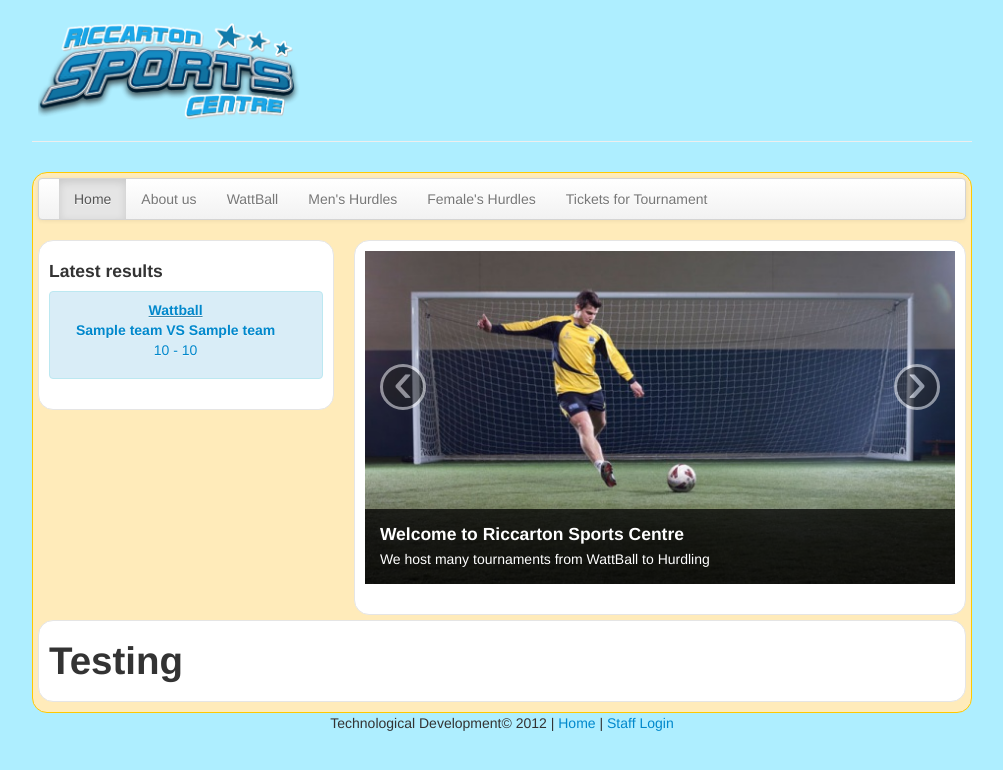
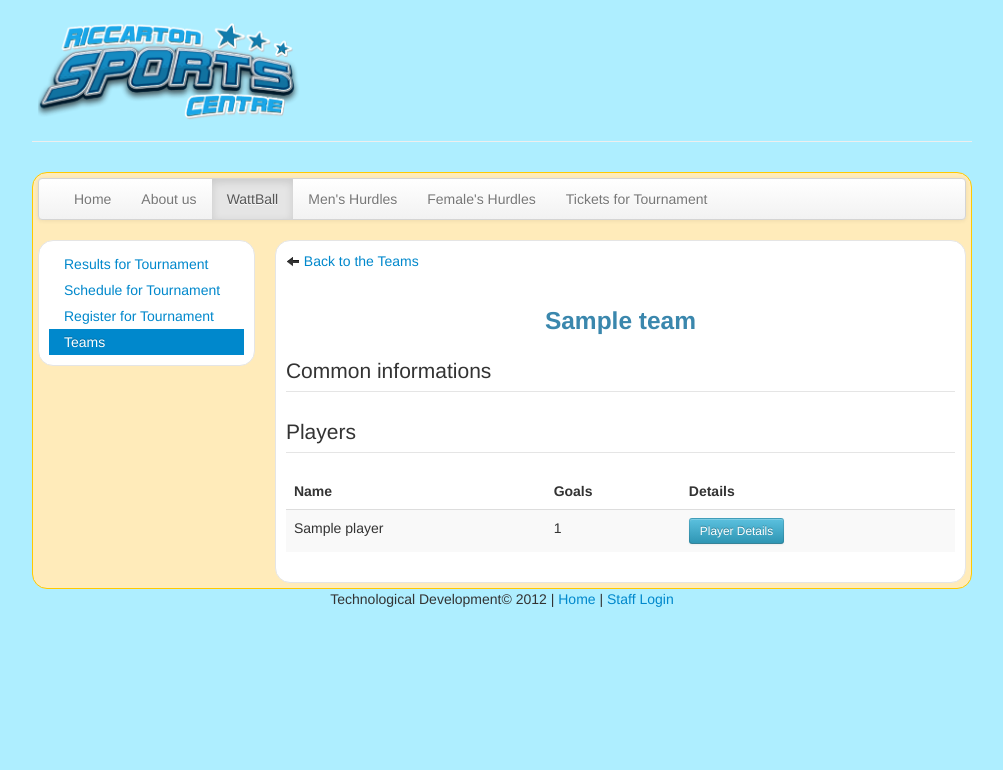
Before and after one commit to afleming1992/thirdyeargroup, a PHP site: page /index.php?team=1 in a window 1280 px wide. Shown: the top 770 px of the page, without its empty margins (138-1141 px from the left). Run offline with PHP 8.4, Linux system fonts and the light colour scheme; tables that the repository leaves empty hold one stand-in row (values such as "Sample post"); some libraries are stand-ins or nearby versions.

Commit message:
Visitor can see details of a team

```diff
--- a/controller/controller.php
+++ b/controller/controller.php
@@ -51,6 +51,10 @@ else if(isset($_GET['result']))
 {
     $app->loadResultPage(htmlspecialchars($_GET['result']));
 }
+else if(isset($_GET['team']))
+{
+    $app->loadTeamPage(htmlspecialchars($_GET['team']));
+}
 else
 	$app->loadHomePage();
 
--- a/controller/mainController.class.php
+++ b/controller/mainController.class.php
@@ -447,6 +447,34 @@ class MainController
             $this->addFooterFile();
         }
 
+        public function loadTeamPage($teamID)
+        {
+            $_SESSION['section'] = "wattball";
+            $pageName = "teams";
+            $team = new Team($this->db, $teamID);
+            $team->getTeamInfo();
+            $team->getEvent();
+            $result = $this->db->query("SELECT * FROM wattball_players WHERE teamID = $teamID");
+            $i = 0;
+            $players = array();
+
+            while($data = $result->fetch())
+            {
+                $players[$i] = new Player($this->db);
+                $players[$i]->setPlayerName($data['playerName']);
+                $players[$i]->setPlayerID($data['playerID']);
+                $players[$i]->getNumberOfGoal();
+                $i++;
+            }
+            $this->addBasicView();
+            require_once 'view/wattBallNav.php';
+            require_once 'view/teamDetails.php';
+            require_once 'view/login.php';
+            $this->addFooterFile();
+
+
+        }
+
 	/**
 	 * search in the database all tournament and put in an array
 	 */
--- /dev/null
+++ b/database/update-2013-02-21.sql
@@ -0,0 +1 @@
+ALTER table wattball_ranking add matchPoint int(11);
--- a/model/player.class.php
+++ b/model/player.class.php
@@ -6,6 +6,7 @@
 		private $teamID;
 		private $playerName;
 		private $db;
+                private $numberOfGoal;
 
 		/** --- CONSTRUCTORS --- **/
 
@@ -58,12 +59,30 @@
 			}
 		}
 
+                public function getNumberOfGoal()
+                {
+                    $result = $this->db->query("SELECT COUNT(*) AS nb FROM wattball_goals WHERE playerID =".$this->playerID);
+                    $data = $result->fetch();
+                    $this->numberOfGoal = $data['nb'];
+                }
+
+
                 public function saveGoals($matchID,$minute)
                 {
                     $this->db->exec("INSERT INTO wattball_goals(matchID,minute,playerID) VALUES($matchID,$minute,".$this->playerID.")");
                 }
 
 		/** --- GETTERS AND SETTERS --- **/
+
+                public function getGoal()
+		{
+			return $this->numberOfGoal;
+		}
+
+		public function setGoal($number)
+		{
+			$this->numberOfGoal = $number;
+		}
 
 		public function getPlayerID()
 		{
--- a/model/team.class.php
+++ b/model/team.class.php
@@ -10,6 +10,18 @@ class Team
         private $nwaNumber;
         private $email;
         private $db;
+
+        private $won;
+        private $lost;
+        private $drawn;
+        private $goalFor;
+        private $goalAgainst;
+        private $goalDifference;
+        private $matchPoint;
+        private $ranking;
+
+        private $matchesDone;
+        private $comingMatches;
 
         /*--- Constructor ---*/
 	public function __construct($db, $teamID)
@@ -87,6 +99,20 @@ class Team
                 $i++;
             }
             return $players;
+        }
+
+        public function getEvent()
+        {
+            $request = $this->db->query("SELECT * FROM wattball_matches WHERE matchDate < CURDATE() AND team1 =".$this->teamID." OR team2 =".$this->teamID);
+            $data = $request->fetchAll();
+            //foreach ()
+        }
+
+
+        public function getRanking()
+        {
+            $request = $this->db->query("SELECT * FROM wattball_ranking WHERE teamID = ".$this->teamID);
+            $data;
         }
 
 	/* ----- GETTERS AND SETTERS ----- */
--- a/view/result.php
+++ b/view/result.php
@@ -3,7 +3,7 @@
     <a href="index.php?page=wattBall"><i class="icon-arrow-left"></i> Back to the results</a>
     <h3 class='text-info center'><?php echo $matchResults->getTeam1()->getTeamName()." ".$matchResults->getTeam1Score()." - ".$matchResults->getTeam2Score()." ".$matchResults->getTeam2()->getTeamName();  ?></h3>
     <fieldset>
-        <legend>General Information</legend>
+        <legend>Common Informations</legend>
         <h5 class='text-info'><?php echo "Date: ".$matchResults->getMatchDate();  ?></h5>
         <h5 class='text-info'><?php echo "Hour: ".$time;  ?></h5>
         <h5 class='text-info'><?php echo "Pitch: ".$pitch;  ?></h5>
--- /dev/null
+++ b/view/teamDetails.php
@@ -0,0 +1,35 @@
+<div class='span9 contentbox'>
+
+    <a href="index.php?page=teams"><i class="icon-arrow-left"></i> Back to the Teams</a></br></br>
+    <h3 class="text-info center"><?php echo $team->getTeamName(); ?></h3>
+    <fieldset>
+        <legend>Common informations</legend>
+
+    </fieldset>
+
+    <fieldset>
+        <legend>Players</legend>
+        <table class='table table-striped'>
+            <thead>
+                <tr>
+                    <th>Name</th>
+                    <th>Goals</th>
+                    <th>Details</th>
+                </tr>
+            </thead>
+            <tbody>
+       <?php
+            foreach ($players as $p)
+            {
+                echo "<tr>";
+                echo "<td>".$p->getPlayerName()."</td>";
+                echo "<td>".$p->getGoal()."</td>";
+                echo "<td><a href='?player='".$p->getPlayerID()."role='button' class='btn btn-small btn-info'>Player Details</a></td>";
+                echo "</tr>";
+            }
+       ?>
+            </tbody>
+        </table>
+    </fieldset>
+</div>
+</div>
--- a/view/teams.php
+++ b/view/teams.php
@@ -5,7 +5,7 @@
         else
         {
         ?>
-            <a class="pull-right" href="index.php?page=generalranking">Go to General Ranking <i class="icon-arrow-right"></i></a></br></br>
+            <a class="pull-right" href="index.php?page=generalranking">Go to Ranking <i class="icon-arrow-right"></i></a></br></br>
             <table class="table table-hover">
                 <thead>
                   <tr>
--- a/view/wattBall.php
+++ b/view/wattBall.php
@@ -6,6 +6,7 @@
             }
             else
             {
+                echo "<a class='pull-right' href='index.php?page=generalranking'>Go to Ranking <i class='icon-arrow-right'></i></a></br></br>";
                 $date = $matchesResults[0]->getMatchDate();
                 echo "<h3 class='text-info'>$date</h3>";
                 echo "<table class='table table-hover'>";
@@ -26,7 +27,7 @@
                             echo "<td>".$m->getTeam1()->getTeamName()."</td>";
                             echo "<td>".$m->getTeam1Score()." - ".$m->getTeam2Score()."</td>";
                             echo "<td>".$m->getTeam2()->getTeamName()."</td>";
-                            echo "<td><a href='index.php?result=".$m->getResultID()."' role='button' class='btn btn-small btn-info'>See details</a></td>";
+                            echo "<td><a href='index.php?result=".$m->getResultID()."' role='button' class='btn btn-small btn-info'>Match Details</a></td>";
                         echo "</tr>";
                     }
                     else
@@ -49,7 +50,7 @@
                             echo "<td>".$m->getTeam1()->getTeamName()."</td>";
                             echo "<td>".$m->getTeam1Score()." - ".$m->getTeam2Score()."</td>";
                             echo "<td>".$m->getTeam2()->getTeamName()."</td>";
-                            echo "<td><a href='index.php?result=".$m->getResultID()."' role='button' class='btn btn-small btn-info'>See details</a></td>";
+                            echo "<td><a href='index.php?result=".$m->getResultID()."' role='button' class='btn btn-small btn-info'>Match Details</a></td>";
                         echo "</tr>";
                       }
                 }
```
Also changed, not shown: ajax/addWattBallResult.php (+9 -3 lines). Lines whose indentation alone changed are shown as unchanged.
